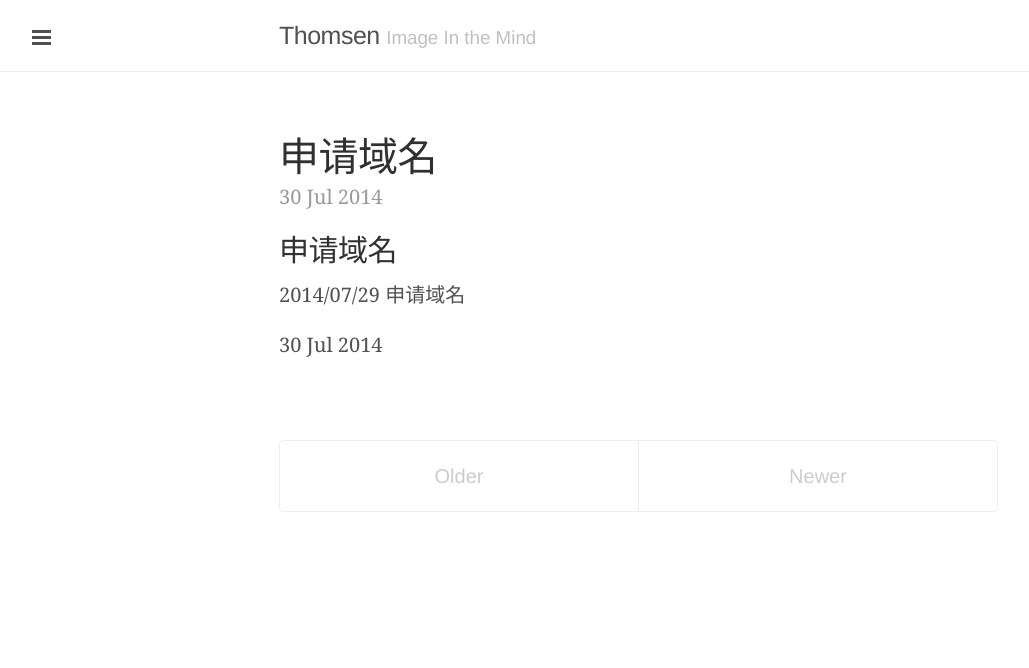
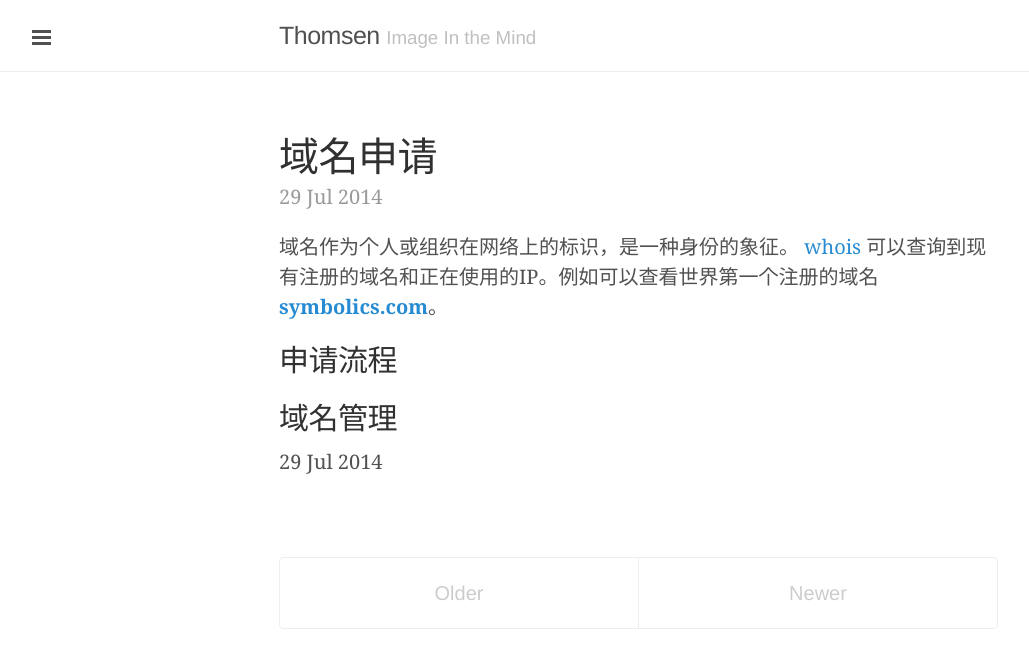
Before and after one commit to Thomsen/thomsen.github.com, a Jekyll site: the page built from index.html, in a window 1280 px wide. Shown: the top 668 px of the page, without its empty margins (1-1030 px from the left). Built offline with Jekyll 4.4.1, drawn with Linux system fonts in a browser that asks for light colours; some web fonts are replaced; Markdown is read by kramdown in place of the engine named in the settings; the list of posts is cut into pages by our own code.

Commit message:
post html to md

```diff
--- /dev/null
+++ b/_posts/2014-07-29-applydomain.md
@@ -0,0 +1,12 @@
+---
+layout: default
+title: 域名申请
+---
+
+域名作为个人或组织在网络上的标识，是一种身份的象征。
+[whois](http://www.whois-search.com/) 可以查询到现有注册的域名和正在使用的IP。例如可以查看世界第一个注册的域名[**symbolics.com**](http://www.whois-search.com/whois/symbolics.com)。
+
+## 申请流程
+## 域名管理
+
+<p>{{ page.date | date_to_string }}</p>
--- a/_posts/2014-07-30-firstpost.html
+++ /dev/null
@@ -1,10 +0,0 @@
----
-layout: default
-title: 申请域名
----
-
-<h2>{{ page.title }}</h2>
-
-<p>2014/07/29 申请域名</p>
-
-<p>{{ page.date | date_to_string }}</p>
```
Also changed, not shown: about.md (+2 -2 lines).
